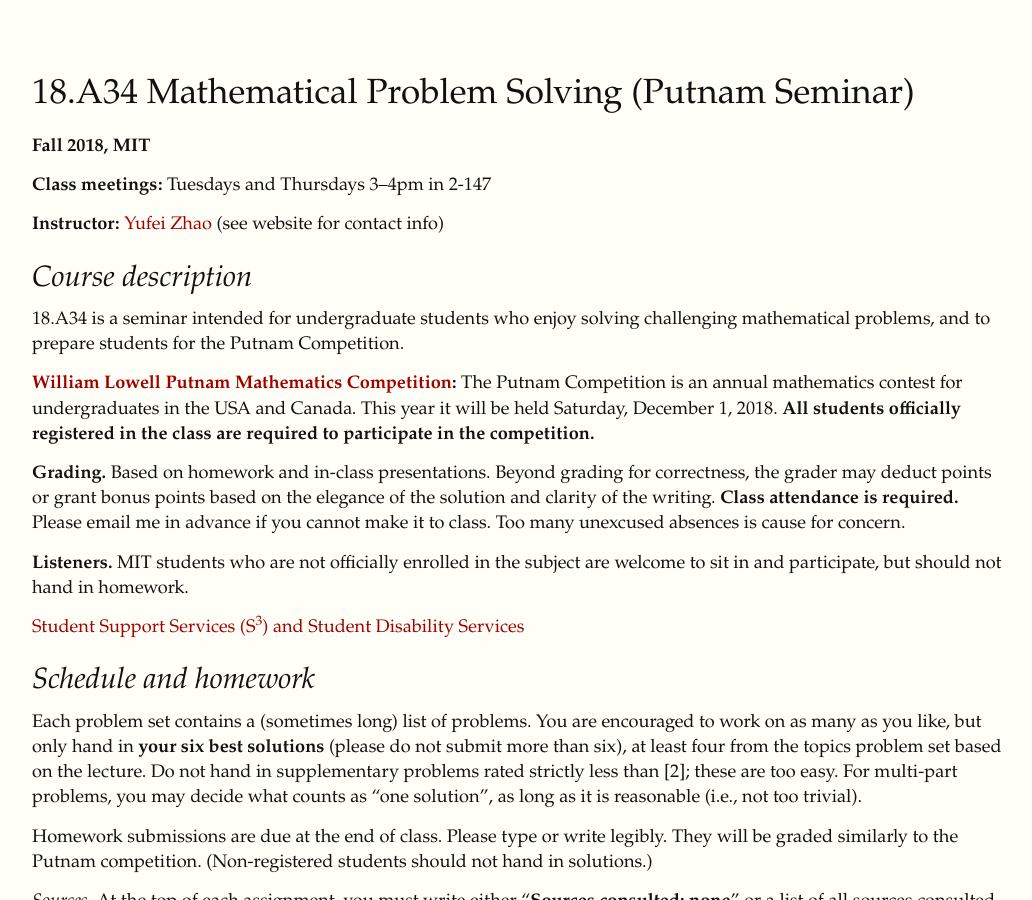
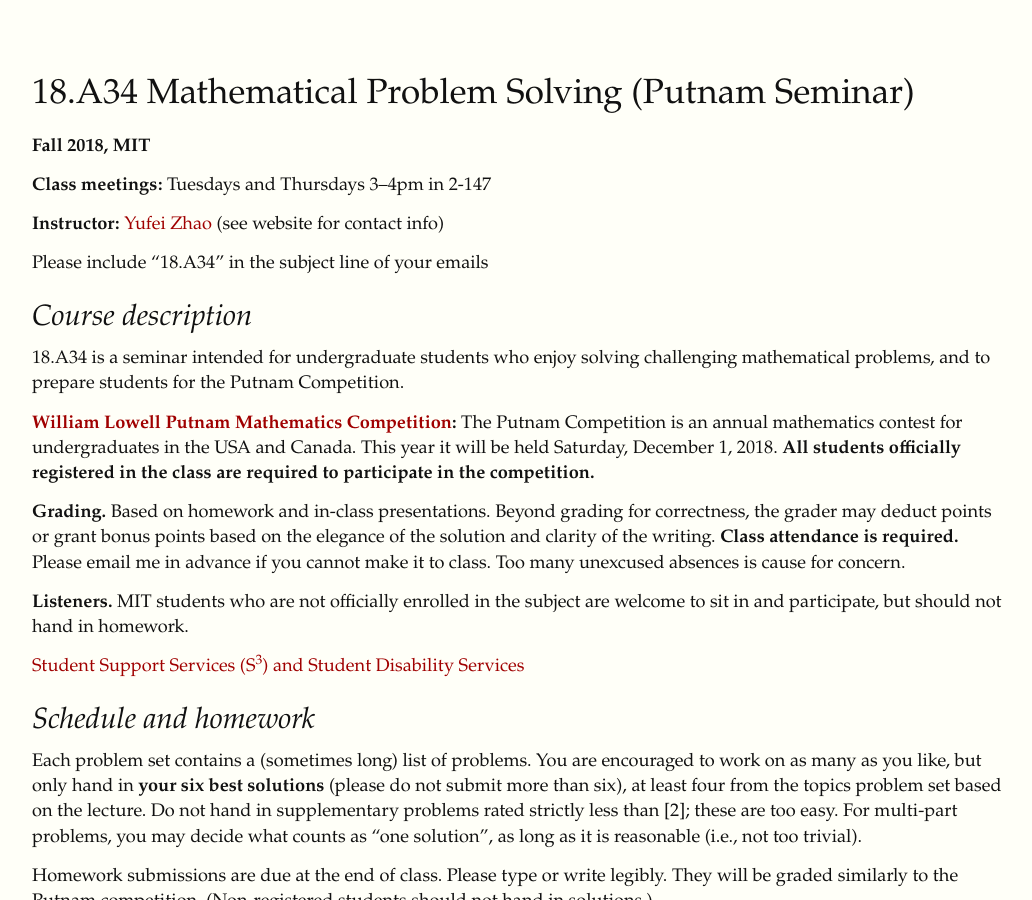
Before and after one commit to yufeizhao/yufeizhao.github.io, a Jekyll site: the page built from a34/index.md, in a window 1280 px wide and 900 px high. Shown: the whole window, without its empty margins (123-1155 px from the left). Built offline with Jekyll 4.4.1, drawn with Linux system fonts in a browser that asks for light colours; nearby versions of some CDN libraries.

Commit message:
email line

```diff
--- a/a34/index.md
+++ b/a34/index.md
@@ -12,6 +12,8 @@
 **Class meetings:** Tuesdays and Thursdays 3--4pm in 2-147
 
 **Instructor:** [Yufei Zhao](http://yufeizhao.com) (see website for contact info)
+
+Please include "18.A34" in the subject line of your emails
 
 ## Course description
 
```
Also changed, not shown: 211/index.md (+2 -0 lines).
